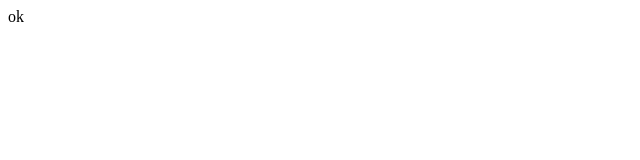
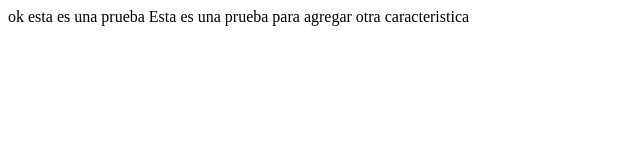
Before and after one commit to willysv/demo2, a plain HTML site: page index.html in a window 1280 px wide. Shown: the whole page, without its empty margins (0-640 px from the left). Drawn offline with Linux system fonts and the light colour scheme.

Commit message:
Cambiando el mismo archivo

```diff
--- a/index.html
+++ b/index.html
@@ -1,4 +1,4 @@
 <html>
 ok
-<pureba
+esta es una prueba
 Esta es una prueba para agregar otra caracteristica
```
